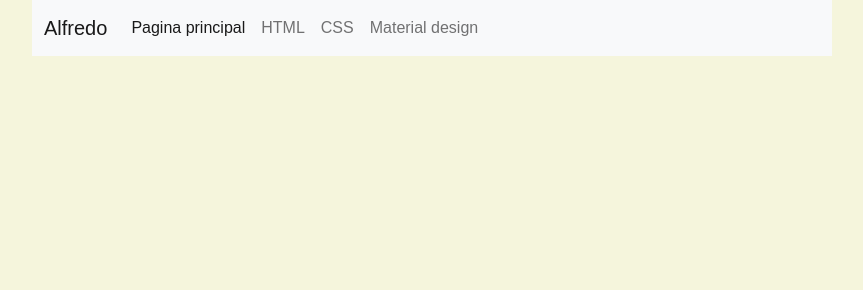
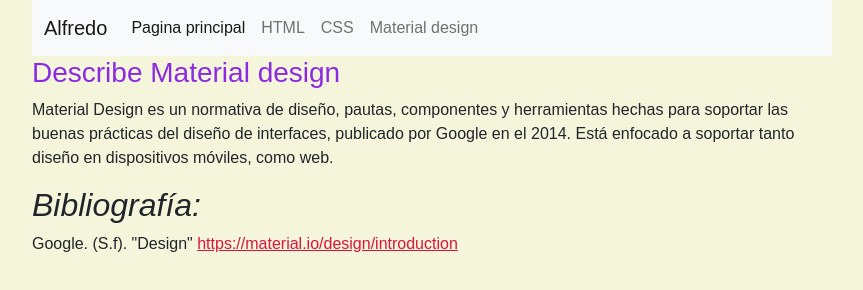
Before and after one commit to alfredohuerta/TC2005B, a plain HTML site: page Laboratorio 1-2/lab_5.html in a window 1280 px wide. Shown: the whole page, without its empty margins (208-1071 px from the left). Drawn offline with nearby package versions, Linux system fonts and the light colour scheme.

Commit message:
Se creo la carpeta del laboratorio 6 y se respondieron las preguntas del laboratorio 5

```diff
--- a/Laboratorio 1-2/lab_5.html
+++ b/Laboratorio 1-2/lab_5.html
@@ -2,14 +2,16 @@
 <html>
     <head>
         <title>Material design</title>
-        <link href="https://cdn.jsdelivr.net/npm/bootstrap@5.1.3/dist/css/bootstrap.min.css" rel="stylesheet" integrity="sha384-1BmE4kWBq78iYhFldvKuhfTAU6auU8tT94WrHftjDbrCEXSU1oBoqyl2QvZ6jIW3" crossorigin="anonymous">
+        <link href="https://cdn.jsdelivr.net/npm/bootstrap@5.1.3/dist/css/bootstrap.min.css" rel="stylesheet"
+        integrity="sha384-1BmE4kWBq78iYhFldvKuhfTAU6auU8tT94WrHftjDbrCEXSU1oBoqyl2QvZ6jIW3" crossorigin="anonymous">
         <link rel="stylesheet" href="style.min.css">
     </head>
     <body>
         <nav class="navbar navbar-expand-lg navbar-light bg-light">
             <div class="container-fluid">
               <a class="navbar-brand" href="#">Alfredo</a>
-              <button class="navbar-toggler" type="button" data-bs-toggle="collapse" data-bs-target="#navbarNav" aria-controls="navbarNav" aria-expanded="false" aria-label="Toggle navigation">
+              <button class="navbar-toggler" type="button" data-bs-toggle="collapse" data-bs-target="#navbarNav"
+                aria-controls="navbarNav" aria-expanded="false" aria-label="Toggle navigation">
                 <span class="navbar-toggler-icon"></span>
               </button>
               <div class="collapse navbar-collapse" id="navbarNav">
@@ -29,6 +31,21 @@
                 </ul>
               </div>
             </div>
-          </nav>
+        </nav>
+
+        <div>
+          <h3>Describe Material design</h3>
+          <p>
+            Material Design es un normativa de diseño, pautas, componentes y herramientas hechas para soportar las buenas
+            prácticas del diseño de interfaces, publicado por Google en el 2014. Está enfocado a soportar tanto diseño en
+            dispositivos móviles, como web.
+          </p>
+        </div>
+
+        <footer>
+          <h2> Bibliografía:</h2>
+          <p> Google. (S.f). "Design" <a href="https://material.io/design/introduction">
+          https://material.io/design/introduction</a></p>
+        </footer>
     </body>
 </html>
```
